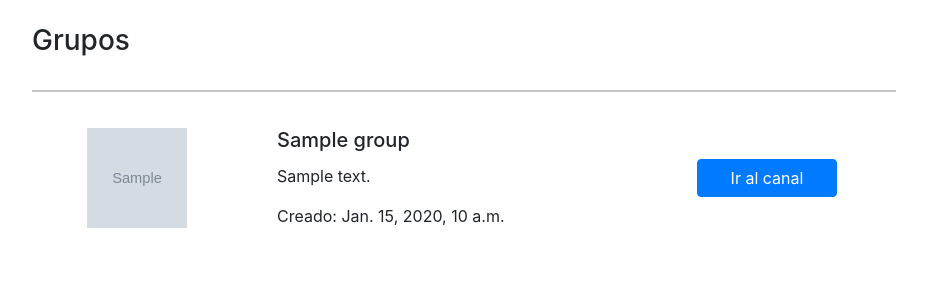
After one commit to marvinjoel/project_community, a Django app: page /groups in a window 1280 px wide. The commit adds this page. Shown: the top 300 px of the page, without its empty margins (53-980 px from the left). Run offline with Django 3.2, Linux system fonts and the light colour scheme; tables that the repository leaves empty hold one stand-in row (values such as "Sample post"); grey boxes marked "Sample" are stand-in pictures; some libraries are stand-ins or nearby versions.

Commit message:
vista de enlaces

```diff
--- a/community/templates/home.html
+++ b/community/templates/home.html
@@ -13,7 +13,7 @@
     {% include "slider.html" %}
     <div class="row justify-content-center align-items-center gap-3">
         <div class="col-10 col-sm-5 col-md-5 col-lg-3 p-0">
-            <a class="text-decoration-none" href="#">
+            <a class="text-decoration-none" href="groups">
                 <div color="#4E342E" class="fs-5 sc-13vwexf-0 iSXWKJ">
                     <i class="bi bi-link me-2"></i>
                     Enlaces
--- /dev/null
+++ b/community/templates/linkgroups.html
@@ -0,0 +1,56 @@
+<!DOCTYPE html>
+<html lang="en">
+<head>
+    <meta charset="UTF-8">
+    <meta http-equiv="X-UA-Compatible" content="IE=edge">
+    <meta name="viewport" content="width=device-width, initial-scale=1.0">
+    <title>Prueba Data db</title>
+    <link href="https://cdn.jsdelivr.net/npm/bootstrap@5.0.2/dist/css/bootstrap.min.css" rel="stylesheet" integrity="sha384-EVSTQN3/azprG1Anm3QDgpJLIm9Nao0Yz1ztcQTwFspd3yD65VohhpuuCOmLASjC" crossorigin="anonymous">
+    <link rel="stylesheet" href="https://maxcdn.bootstrapcdn.com/bootstrap/4.0.0/css/bootstrap.min.css" integrity="sha384-Gn5384xqQ1aoWXA+058RXPxPg6fy4IWvTNh0E263XmFcJlSAwiGgFAW/dAiS6JXm" crossorigin="anonymous">
+</head>
+<body>
+    <br>
+    <div class="container float-center">
+    <h3>Grupos</h3>
+    {%for c in context%}
+
+    <br>
+    <div class="container float-center">
+
+      <div class="card w-75 border-0">
+        <div class="row border-0">
+          <hr>
+        <div class="col-md-3 border-0">
+          <div class="card card-body h-100 justify-content-center border-0">
+            <div class="text-center">
+            <img src="{{c.image}}" alt="" height="100px" width="100px" name="img">
+          </div>
+          </div>
+        </div>
+
+        <div class="col-md-6 border-0">
+          <div class="card card-body h-100 justify-content-center border-0">
+            <h5 class="card-title border-0" name="channelTitlep">{{c.name}}</h5>
+
+          <p class="card-text border-0" name="description">{{c.description}}</p>
+          <p class="card-text border-0" name="fecha">Creado: {{c.created}}</p>
+          </div>
+        </div>
+
+        <div class="col-md-3 border-0">
+            <div class="card card-body h-100 justify-content-center border-0">
+            <a class="btn btn-primary" type="button" href="{{c.url}}" target="_blank"> Ir al canal</a>
+            </div>
+          </div>
+        </div>
+      </div>
+
+    </div>
+    {%endfor%}
+</div>
+    <!--SCRIPTS-->
+    <script src="https://code.jquery.com/jquery-3.2.1.slim.min.js" integrity="sha384-KJ3o2DKtIkvYIK3UENzmM7KCkRr/rE9/Qpg6aAZGJwFDMVNA/GpGFF93hXpG5KkN" crossorigin="anonymous"></script>
+    <script src="https://cdnjs.cloudflare.com/ajax/libs/popper.js/1.12.9/umd/popper.min.js" integrity="sha384-ApNbgh9B+Y1QKtv3Rn7W3mgPxhU9K/ScQsAP7hUibX39j7fakFPskvXusvfa0b4Q" crossorigin="anonymous"></script>
+    <script src="https://maxcdn.bootstrapcdn.com/bootstrap/4.0.0/js/bootstrap.min.js" integrity="sha384-JZR6Spejh4U02d8jOt6vLEHfe/JQGiRRSQQxSfFWpi1MquVdAyjUar5+76PVCmYl" crossorigin="anonymous"></script>
+</body>
+</html>
--- a/community/urls.py
+++ b/community/urls.py
@@ -1,7 +1,8 @@
 from django.urls import path
 
-from community.views import PortadaView
+from community.views import PortadaView, LinksGroupView
 
 urlpatterns = [
     path('', PortadaView.as_view(), name="home"),
+    path('groups', LinksGroupView.as_view(), name="groups")
 ]
--- a/community/views.py
+++ b/community/views.py
@@ -1,6 +1,6 @@
+from re import template
 from django.views.generic import TemplateView
-from community.models import EnlacesAPI, Community_info
-
+from community.models import EnlacesAPI, Community_info, Link_Group
 
 
 class PortadaView(TemplateView):
@@ -11,3 +11,12 @@ class PortadaView(TemplateView):
         context['title'] = 'Inicio'
         context['comment'] = Community_info.objects.all()
         return context
+
+
+class LinksGroupView(TemplateView):
+    template_name = 'linkgroups.html'
+
+    def get_context_data(self, **kwargs):
+        context = super().get_context_data(**kwargs)
+        context['context'] = Link_Group.objects.all()
+        return context
```
